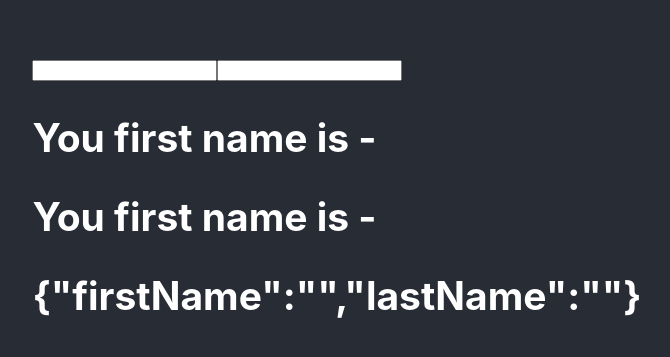
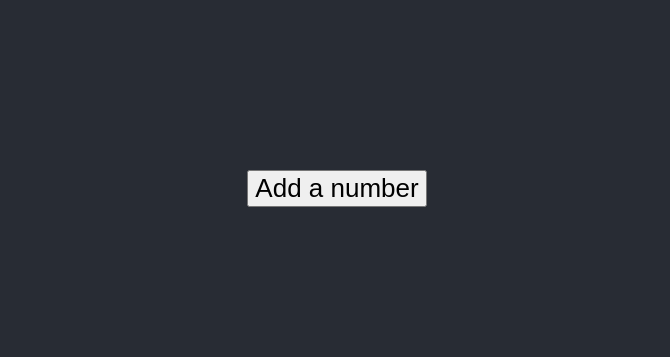
Before and after one commit to Rick799/Practice-React-Projects, a React (Vite) app in the folder react-projects/: page / in a window 1280 px wide. Shown: the part 199-556 px from the top of the page, without its empty margins (303-973 px from the left). Built offline with nearby package versions, Linux system fonts and the light colour scheme.

Commit message:
react_codevoution: usestate with array

```diff
--- a/react-projects/src/App.jsx
+++ b/react-projects/src/App.jsx
@@ -1,11 +1,11 @@
 import React from 'react'
 import './App.css'
-import HookCounterThree from './components/HookCounterThree'
+import HookCounterFour from './components/HookCounterFour'
 
 function App() {
   return (
     <div className="App-header">
-      <HookCounterThree/>
+      <HookCounterFour/>
     </div>
   )
 }
--- /dev/null
+++ b/react-projects/src/components/HookCounterFour.jsx
@@ -0,0 +1,25 @@
+import React, { useState } from 'react'
+
+function HookCounterFour() {
+  const [items, setItems] = useState([])
+
+  const addItem = () => {
+    setItems([ ...items, {
+      id: items.length,
+      value: Math.floor(Math.random() * 10) + 1
+    }])
+  }
+
+return (
+  <div>
+    <button onClick={addItem}>Add a number</button>
+    <ul>
+      {items.map(item => (
+        <li key={item.id}>{item.value}</li>
+    ))}
+    </ul>
+  </div>
+  )
+}
+
+export default HookCounterFour
```
